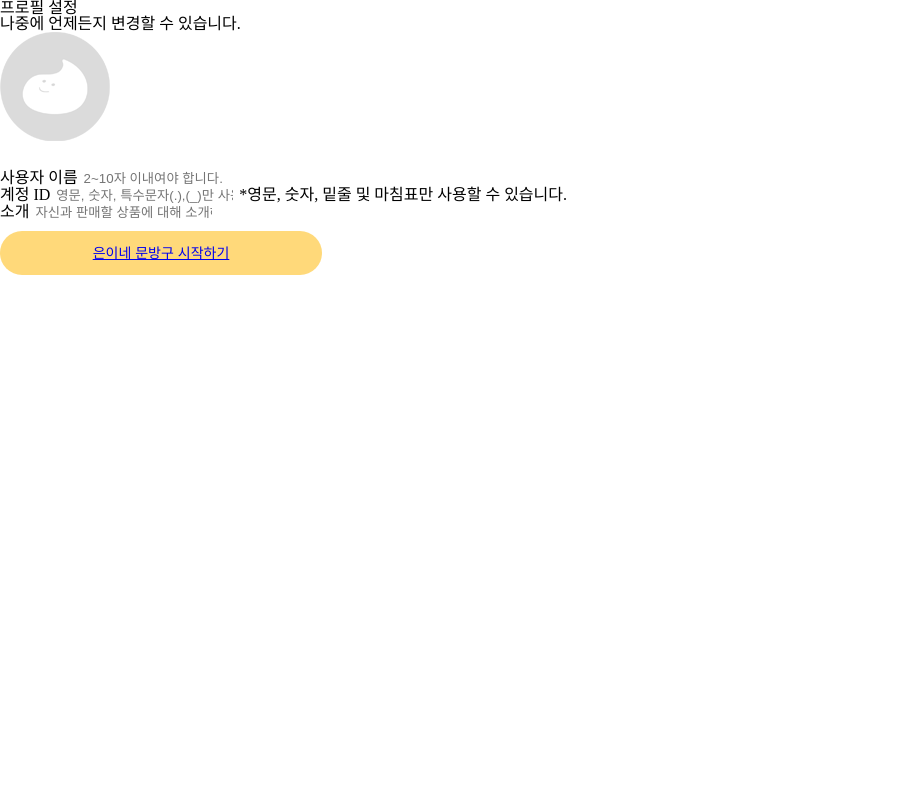
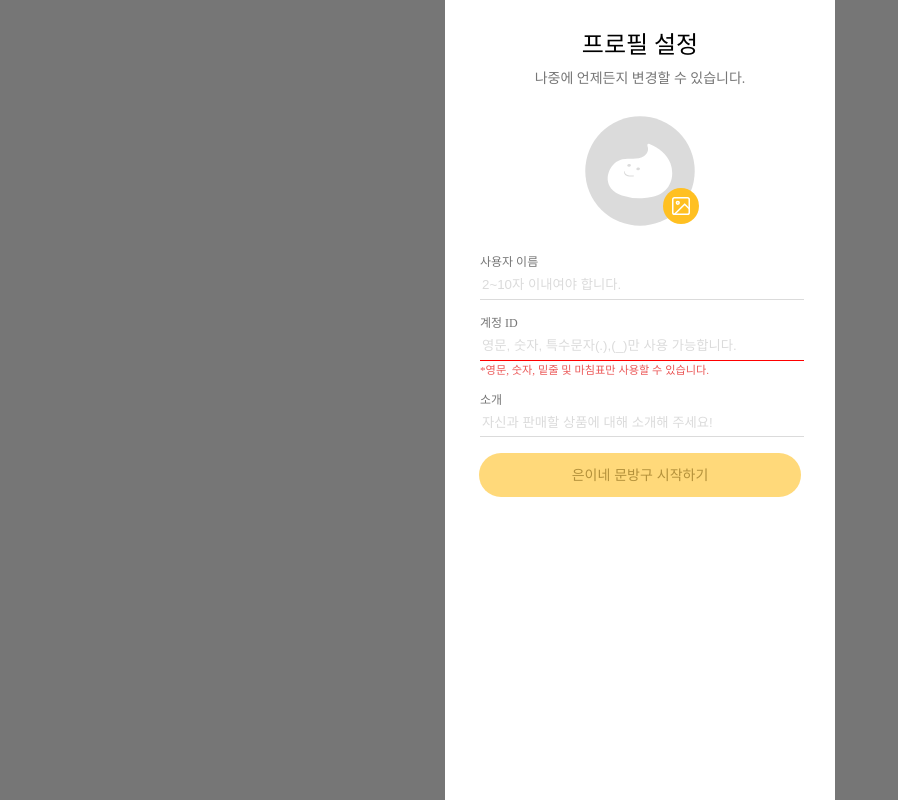
Before and after one commit to gureumwoon/Frontro_Project, a plain HTML site: page join merbership_2.html in a window 1280 px wide. Shown: the whole page, without its empty margins (0-898 px from the left). Drawn offline with Linux system fonts and the light colour scheme.

Commit message:
전체 컨테이너 위드값 변경

```diff
--- a/join merbership_2.html
+++ b/join merbership_2.html
@@ -5,19 +5,18 @@
     <meta http-equiv="X-UA-Compatible" content="IE=edge">
     <meta name="viewport" content="width=device-width, initial-scale=1.0">
     <link rel="stylesheet" href="./style/join merbership_2.css">
+    <link rel="stylesheet" href="./style/k_modules.css">
     <link rel="stylesheet" href="./style/reset.css">
-    <link rel="stylesheet" href="./style/k_modules.css">
     <title> 프로필 설정 창</title>
 </head>
 <body class="body">
-    <article class="set-profile">
+    <article class="set-profile container">
         <h1 class="title">프로필 설정</h1>
         <p class="intro">나중에 언제든지 변경할 수 있습니다.</p>
         <div class="set-picture">
-            <img src="./src/png/basic-profile-img.png" alt="프로필사진" class="picture">
+            <img src="./src/svg/basic-profile-img.svg" alt="프로필사진" class="picture">
             <div class="icon-gallery-base"><img src="./src/svg/icon_pict.svg" class="icon-pict"></div>
         </div>
-
         <form class="form-setProfile">
             <fieldset class="module-inp">
                 <label for="inpName" class="inpName">사용자 이름</label>
--- a/style/join merbership_2.css
+++ b/style/join merbership_2.css
@@ -1,17 +1,23 @@
-@media (max-width: 390px) {
-    /* join merbership_2 */
+    html {
+        font-size: 62.5%;
+    }
 
     body {
         position: relative;
-        background-color: #fff;
+        background-color: #767676;
+        font-size: 62.5%;
     }
 
     a {
         color: rgba(128, 96, 17, 0.6);
         text-decoration: none;
     }
-    .set-profile {
-        /* background-color: wheat; */
+    .container {
+        width: 390px;
+        height: 100vh;
+        position: relative;
+        margin: 0 auto;
+        background-color: white;
     }
 
     .set-profile .title {
@@ -22,7 +28,7 @@
         line-height: 30px;
         letter-spacing: 0em;
         text-align: center;
-        margin-top: 30px;
+        padding-top: 30px;
     }
     .set-profile .intro {
         font-size: 14px;
@@ -44,9 +50,7 @@
         display: block;
         margin: 0 auto;
         box-sizing: border-box;
-        /* position: absolute;
-        left: 8.7em;
-        top: 8.7em; */
+        width: 110px;
     }
 
     .set-profile .set-picture .icon-gallery-base {
@@ -110,4 +114,4 @@
         display: block;
         margin: 0 auto;
     }
-}
+/* } */
```
